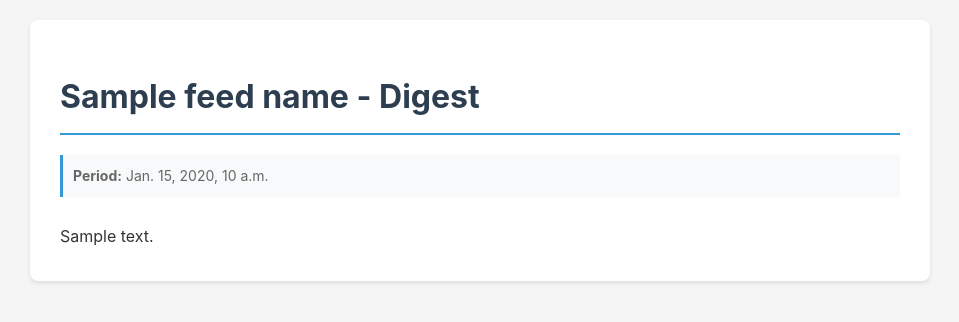
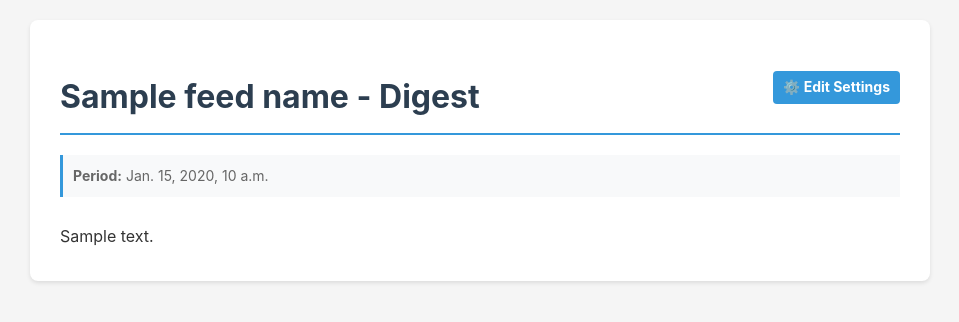
Before and after one commit to yinan-c/RSSbrew, a Django app: template FeedManager/templates/FeedManager/digest.html in a window 1280 px wide. Shown: the top 322 px of the page, without its empty margins (160-1119 px from the left). Run offline with Django 4.2, Linux system fonts and the light colour scheme; tables that the repository leaves empty hold one stand-in row (values such as "Sample post"); the template is opened without the code that fills it: values that come from a table or form of the project are taken from there, most other values are stand-ins (such as "Sample title", 1, 10 or a date in 2020).

Commit message:
add settings for digest html page, update homepage of the feed to the admin page

```diff
--- a/FeedManager/templates/FeedManager/digest.html
+++ b/FeedManager/templates/FeedManager/digest.html
@@ -92,12 +92,30 @@
             border-radius: 3px;
             font-family: 'Courier New', Courier, monospace;
         }
+
+        .admin-link {
+            float: right;
+            font-size: 14px;
+            background-color: #3498db;
+            color: white;
+            padding: 5px 10px;
+            border-radius: 4px;
+            text-decoration: none;
+        }
+
+        .admin-link:hover {
+            background-color: #2980b9;
+            text-decoration: none;
+        }
     </style>
   </head>
   <body>
     <div class="container">
       <h1>
 {{ feed_name }} - Digest
+        <a href="/admin/FeedManager/processedfeed/{{ feed_id }}/change/"
+           class="admin-link"
+           target="_blank">⚙️ Edit Settings</a>
       </h1>
       <div class="meta-info">
         <strong>Period:</strong> {{ date_range }}
--- a/FeedManager/views.py
+++ b/FeedManager/views.py
@@ -32,6 +32,7 @@ def digest_html_view(request, feed_name):
     context = {
         "digest": digest,
         "feed_name": digest.processed_feed.name,
+        "feed_id": digest.processed_feed.id,
         "date_range": date_range,
     }
 
```
Also changed, not shown: FeedManager/feeds.py (+5 -5 lines).
